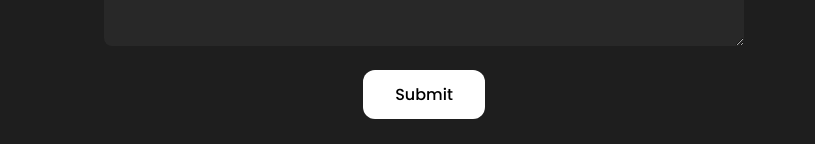
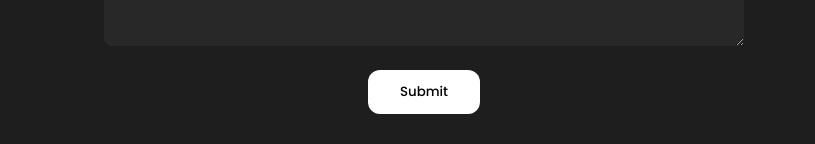
Before and after one commit to egligbe1/portfolio, a React (Create React App) app: page / in a window 1280 px wide. Shown: the part 2629-2773 px from the top of the page, without its empty margins (232-1047 px from the left). Built offline with nearby package versions, Linux system fonts and the light colour scheme.

Commit message:
modified:   src/components/Contact/contact.css

```diff
--- a/src/components/Contact/contact.css
+++ b/src/components/Contact/contact.css
@@ -85,7 +85,6 @@
   color: black;
   margin: 1rem;
   cursor: pointer;
-  font-size: 1rem;
 }
 .submitBtn:hover {
   background: yellow;
```
